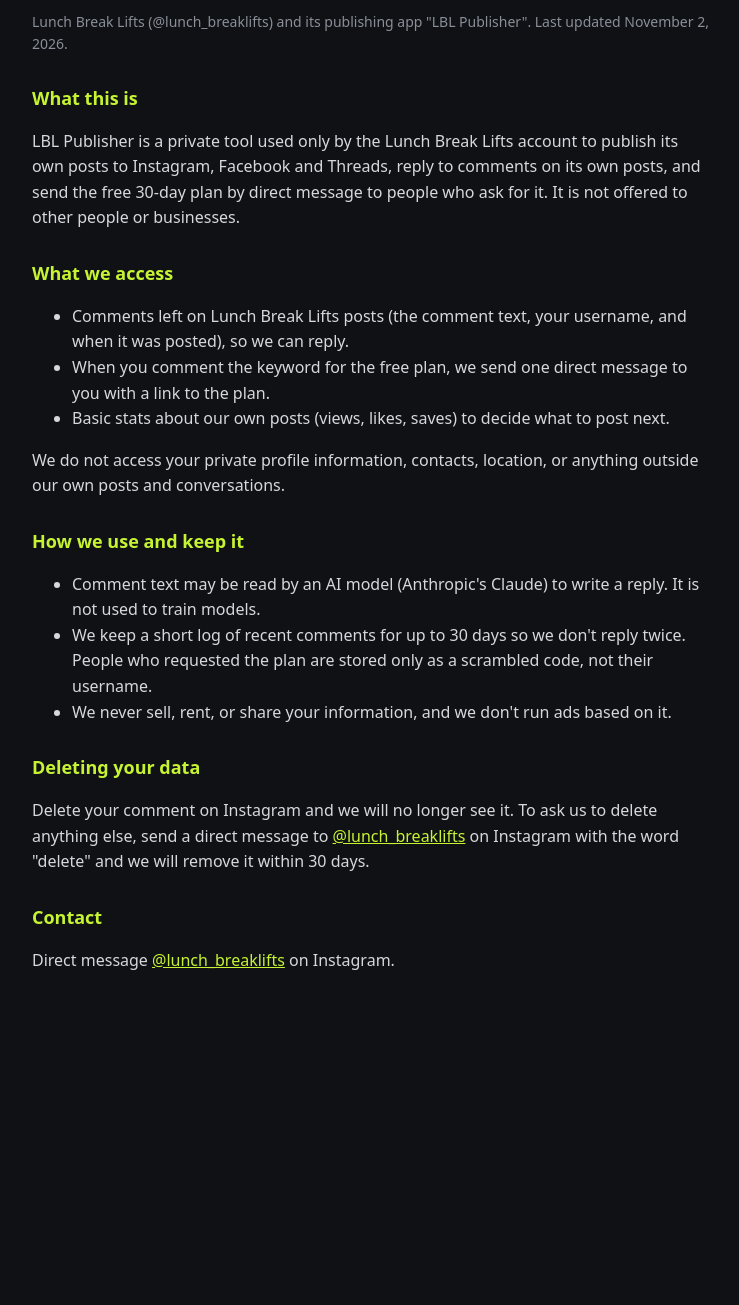
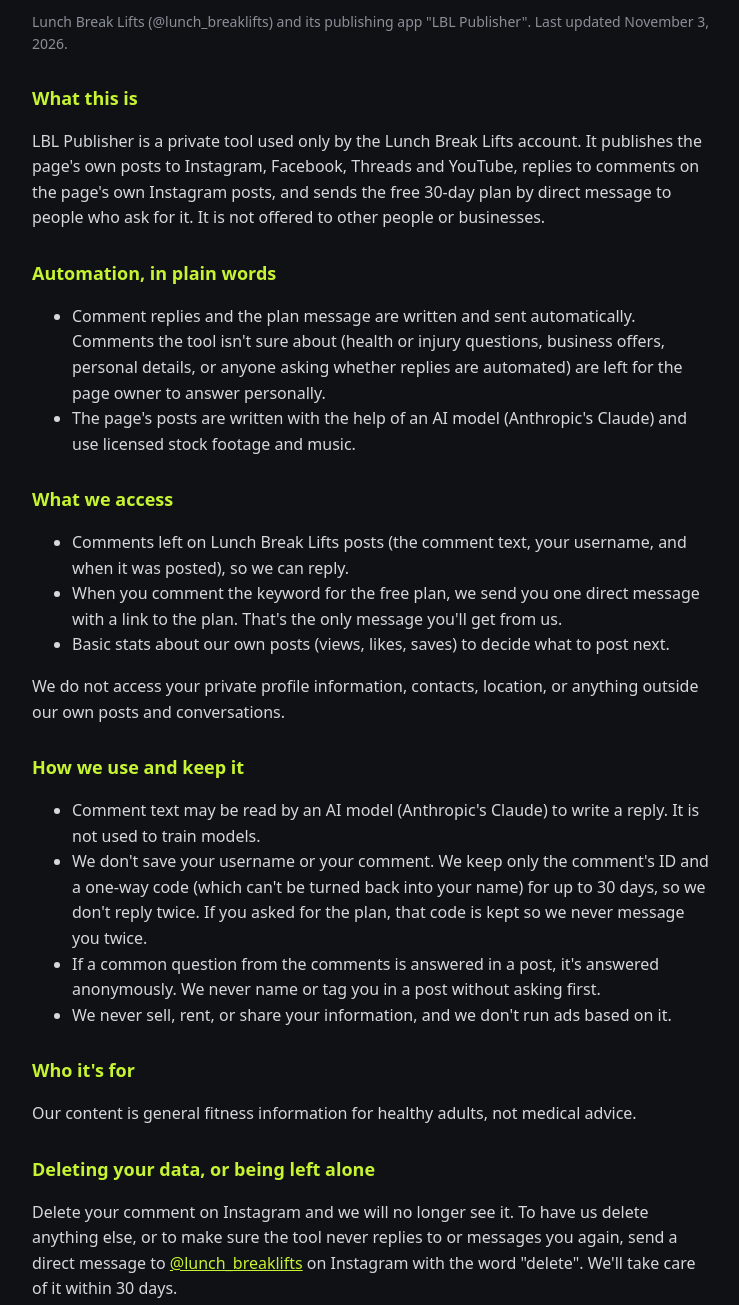
Before and after one commit to lunchbreaklifts/lunch-break-lifts, a plain HTML site: page privacy/index.html in a window 1280 px wide. Shown: the part 83-1388 px from the top of the page, without its empty margins (268-1007 px from the left). Before the commit the page ends 1136 px from the top, so only its background shows below. Drawn offline with Linux system fonts and the light colour scheme.

Commit message:
Add files via upload

```diff
--- a/privacy/index.html
+++ b/privacy/index.html
@@ -12,34 +12,32 @@
 a{color:var(--accent)}
 </style></head><body><div class="wrap">
 <h1>Privacy Policy</h1>
-<p class="muted">Lunch Break Lifts (@lunch_breaklifts) and its publishing app "LBL Publisher". Last updated November 2, 2026.</p>
-
+<p class="muted">Lunch Break Lifts (@lunch_breaklifts) and its publishing app "LBL Publisher". Last updated November 3, 2026.</p>
 <h2>What this is</h2>
-<p>LBL Publisher is a private tool used only by the Lunch Break Lifts account to publish its own posts
-to Instagram, Facebook and Threads, reply to comments on its own posts, and send the free 30-day plan
-by direct message to people who ask for it. It is not offered to other people or businesses.</p>
-
+<p>LBL Publisher is a private tool used only by the Lunch Break Lifts account. It publishes the page's own posts to Instagram, Facebook, Threads and YouTube, replies to comments on the page's own Instagram posts, and sends the free 30-day plan by direct message to people who ask for it. It is not offered to other people or businesses.</p>
+<h2>Automation, in plain words</h2>
+<ul>
+<li>Comment replies and the plan message are written and sent automatically. Comments the tool isn't sure about (health or injury questions, business offers, personal details, or anyone asking whether replies are automated) are left for the page owner to answer personally.</li>
+<li>The page's posts are written with the help of an AI model (Anthropic's Claude) and use licensed stock footage and music.</li>
+</ul>
 <h2>What we access</h2>
 <ul>
 <li>Comments left on Lunch Break Lifts posts (the comment text, your username, and when it was posted), so we can reply.</li>
-<li>When you comment the keyword for the free plan, we send one direct message to you with a link to the plan.</li>
+<li>When you comment the keyword for the free plan, we send you one direct message with a link to the plan. That's the only message you'll get from us.</li>
 <li>Basic stats about our own posts (views, likes, saves) to decide what to post next.</li>
 </ul>
 <p>We do not access your private profile information, contacts, location, or anything outside our own posts and conversations.</p>
-
 <h2>How we use and keep it</h2>
 <ul>
 <li>Comment text may be read by an AI model (Anthropic's Claude) to write a reply. It is not used to train models.</li>
-<li>We keep a short log of recent comments for up to 30 days so we don't reply twice. People who requested the
-plan are stored only as a scrambled code, not their username.</li>
+<li>We don't save your username or your comment. We keep only the comment's ID and a one-way code (which can't be turned back into your name) for up to 30 days, so we don't reply twice. If you asked for the plan, that code is kept so we never message you twice.</li>
+<li>If a common question from the comments is answered in a post, it's answered anonymously. We never name or tag you in a post without asking first.</li>
 <li>We never sell, rent, or share your information, and we don't run ads based on it.</li>
 </ul>
-
-<h2>Deleting your data</h2>
-<p>Delete your comment on Instagram and we will no longer see it. To ask us to delete anything else,
-send a direct message to <a href="https://www.instagram.com/lunch_breaklifts/">@lunch_breaklifts</a> on Instagram
-with the word "delete" and we will remove it within 30 days.</p>
-
+<h2>Who it's for</h2>
+<p>Our content is general fitness information for healthy adults, not medical advice.</p>
+<h2>Deleting your data, or being left alone</h2>
+<p>Delete your comment on Instagram and we will no longer see it. To have us delete anything else, or to make sure the tool never replies to or messages you again, send a direct message to <a href="https://www.instagram.com/lunch_breaklifts/">@lunch_breaklifts</a> on Instagram with the word "delete". We'll take care of it within 30 days.</p>
 <h2>Contact</h2>
 <p>Direct message <a href="https://www.instagram.com/lunch_breaklifts/">@lunch_breaklifts</a> on Instagram.</p>
 </div></body></html>
```
